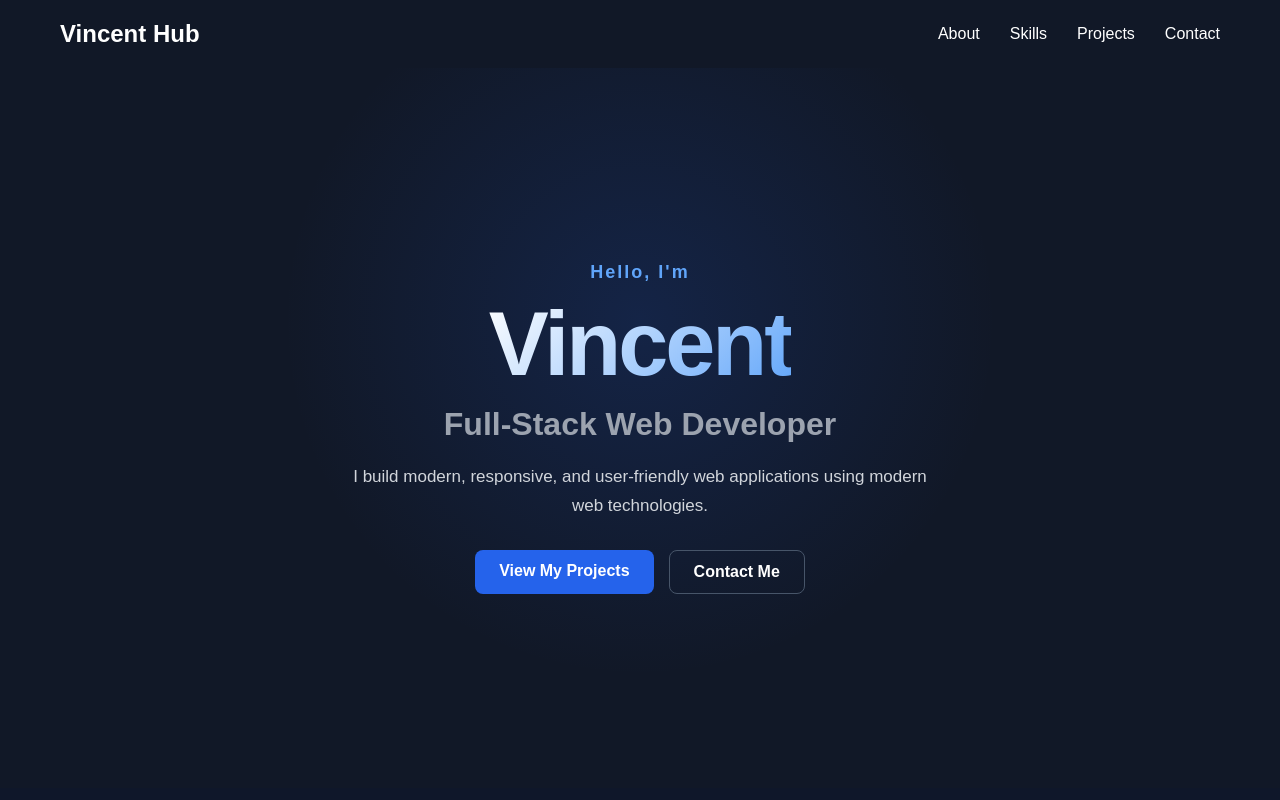
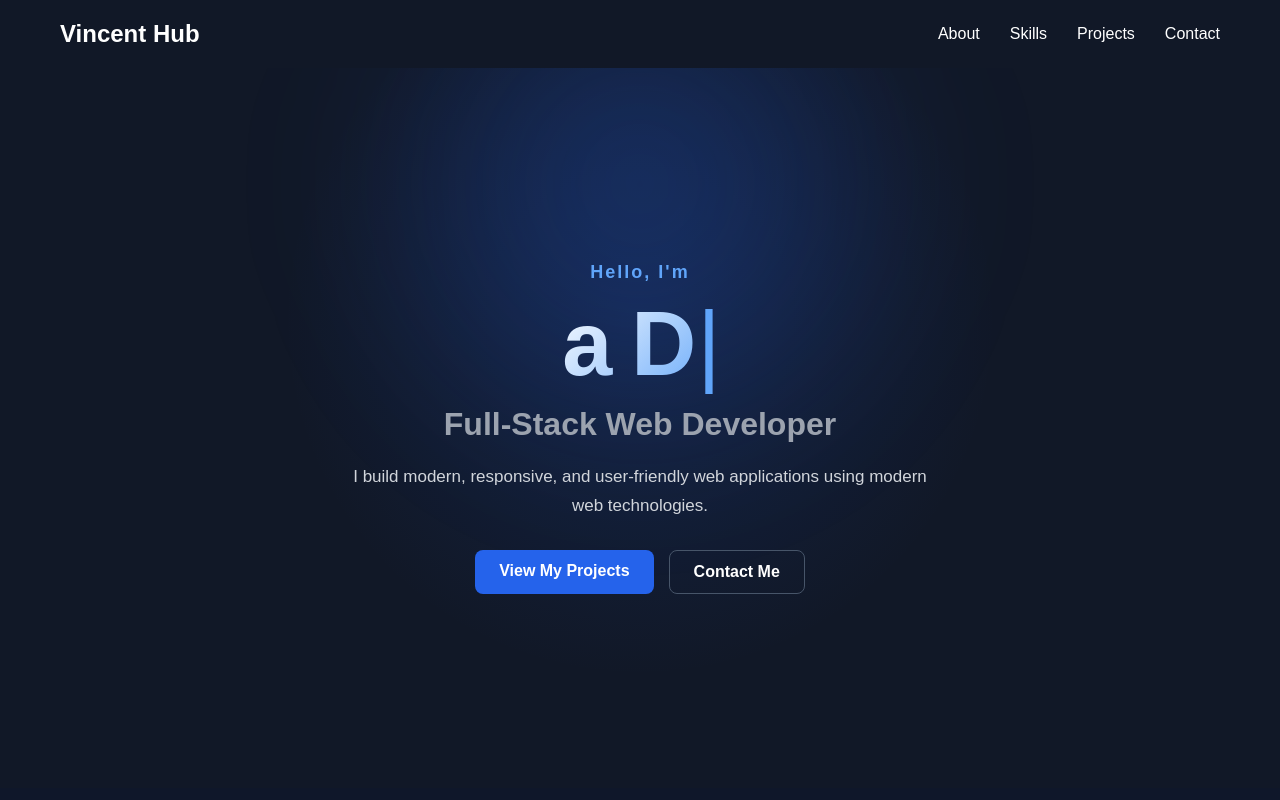
Before and after one commit to jvfalturas/new_portfolio, a React (Vite) app: page / in a window 1280 px wide. Shown: the top 800 px of the page. Built offline with nearby package versions, Linux system fonts and the light colour scheme.

Commit message:
minor adjustment in hero section

```diff
--- a/src/components/Hero/Hero.module.css
+++ b/src/components/Hero/Hero.module.css
@@ -1,3 +1,6 @@
+/* ================================
+   HERO SECTION
+   ================================ */
 .hero {
   position: relative;
   min-height: calc(100vh - 80px);
@@ -19,10 +22,33 @@
       rgba(37, 99, 235, 0.16),
       transparent 45%
     );
-
-  animation: fadeUp 0.8s ease-out;
 }
 
+/* ✨ Floating glow blob */
+.hero::before {
+  content: "";
+  position: absolute;
+  top: 20%;
+  left: 50%;
+  width: 600px;
+  height: 600px;
+  background: radial-gradient(circle, rgba(37, 99, 235, 0.25), transparent 70%);
+  transform: translate(-50%, -50%);
+  filter: blur(60px);
+  animation: float 8s ease-in-out infinite;
+  z-index: 0;
+  pointer-events: none;
+}
+
+/* Keep content above the blob */
+.hero > * {
+  position: relative;
+  z-index: 1;
+}
+
+/* ================================
+   TEXT ELEMENTS
+   ================================ */
 .greeting {
   color: #60a5fa;
   font-size: 18px;
@@ -31,20 +57,30 @@
   margin-bottom: 10px;
 }
 
-.hero h1 {
+/* Typewriter target (h1) */
+.name {
   font-size: clamp(52px, 10vw, 90px);
   font-weight: 800;
   letter-spacing: -3px;
   margin: 0;
+  min-height: 1.1em; /* prevent layout jump while typing */
 
-  background: linear-gradient(
-    135deg,
-    #ffffff,
-    #60a5fa
-  );
-
+  background: linear-gradient(135deg, #ffffff, #60a5fa);
   -webkit-background-clip: text;
   -webkit-text-fill-color: transparent;
+  background-clip: text;
+
+  opacity: 1; /* handled by React typewriter */
+}
+
+/* Blinking cursor */
+.cursor {
+  display: inline-block;
+  margin-left: 4px;
+  color: #60a5fa;
+  -webkit-text-fill-color: #60a5fa;
+  font-weight: 300;
+  animation: blink 1s step-end infinite;
 }
 
 .hero h2 {
@@ -60,6 +96,9 @@
   font-size: 17px;
 }
 
+/* ================================
+   BUTTONS
+   ================================ */
 .actions {
   display: flex;
   gap: 15px;
@@ -100,21 +139,62 @@
   transform: translateY(-3px);
 }
 
+/* ================================
+   STAGGERED FADE-IN
+   ================================ */
+.greeting,
+.hero h2,
+.description,
+.actions {
+  opacity: 0;
+  animation: fadeUp 0.8s ease-out forwards;
+}
+
+.greeting    { animation-delay: 0.10s; }
+.hero h2     { animation-delay: 0.40s; }
+.description { animation-delay: 0.55s; }
+.actions     { animation-delay: 0.70s; }
+
+/* ================================
+   KEYFRAMES
+   ================================ */
 @keyframes fadeUp {
   from {
     opacity: 0;
     transform: translateY(30px);
   }
-
   to {
     opacity: 1;
     transform: translateY(0);
   }
 }
 
+@keyframes float {
+  0%, 100% {
+    transform: translate(-50%, -50%) scale(1);
+  }
+  50% {
+    transform: translate(-50%, -60%) scale(1.15);
+  }
+}
+
+@keyframes blink {
+  0%, 100% { opacity: 1; }
+  50%      { opacity: 0; }
+}
+
+/* ================================
+   MOBILE
+   ================================ */
 @media (max-width: 500px) {
   .hero {
     min-height: calc(100vh - 70px);
+  }
+
+  .hero::before {
+    width: 380px;
+    height: 380px;
+    filter: blur(50px);
   }
 
   .actions {
@@ -129,3 +209,18 @@
     text-align: center;
   }
 }
+
+/* ================================
+   ACCESSIBILITY
+   ================================ */
+@media (prefers-reduced-motion: reduce) {
+  .hero::before,
+  .greeting,
+  .hero h2,
+  .description,
+  .actions,
+  .cursor {
+    animation: none;
+    opacity: 1;
+  }
+}
--- a/src/components/Hero/Hero.tsx
+++ b/src/components/Hero/Hero.tsx
@@ -1,11 +1,50 @@
+import { useEffect, useState } from "react";
 import styles from "./Hero.module.css";
 
+const WORDS = ["Vincent", "a Developer", "a Designer"]; // pwede ra ["Vincent"] kung isa ra
+
 function Hero() {
+  const [displayText, setDisplayText] = useState("");
+  const [wordIndex, setWordIndex] = useState(0);
+  const [isDeleting, setIsDeleting] = useState(false);
+
+  useEffect(() => {
+    const currentWord = WORDS[wordIndex];
+    const typingSpeed = isDeleting ? 60 : 120;
+    const pauseAtEnd = 1500;
+
+    // Human na sa pag-type → pause, then start deleting
+    if (!isDeleting && displayText === currentWord) {
+      const timeout = setTimeout(() => setIsDeleting(true), pauseAtEnd);
+      return () => clearTimeout(timeout);
+    }
+
+    // Human sa pag-delete → next word
+    if (isDeleting && displayText === "") {
+      setIsDeleting(false);
+      setWordIndex((prev) => (prev + 1) % WORDS.length);
+      return;
+    }
+
+    const timeout = setTimeout(() => {
+      setDisplayText((prev) =>
+        isDeleting
+          ? currentWord.substring(0, prev.length - 1)
+          : currentWord.substring(0, prev.length + 1)
+      );
+    }, typingSpeed);
+
+    return () => clearTimeout(timeout);
+  }, [displayText, isDeleting, wordIndex]);
+
   return (
     <section className={styles.hero}>
       <p className={styles.greeting}>Hello, I'm</p>
 
-      <h1>Vincent</h1>
+      <h1 className={styles.name}>
+        {displayText}
+        <span className={styles.cursor}>|</span>
+      </h1>
 
       <h2>Full-Stack Web Developer</h2>
 
@@ -18,7 +57,6 @@ function Hero() {
         <a href="#projects" className={styles.primaryButton}>
           View My Projects
         </a>
-
         <a href="#contact" className={styles.secondaryButton}>
           Contact Me
         </a>
```
